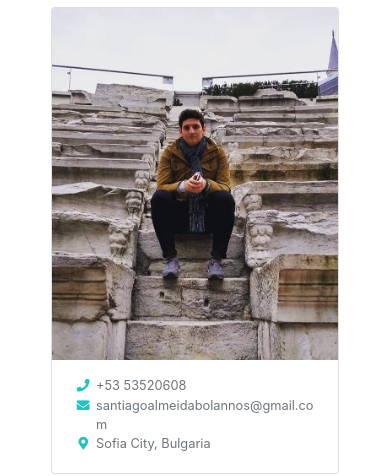
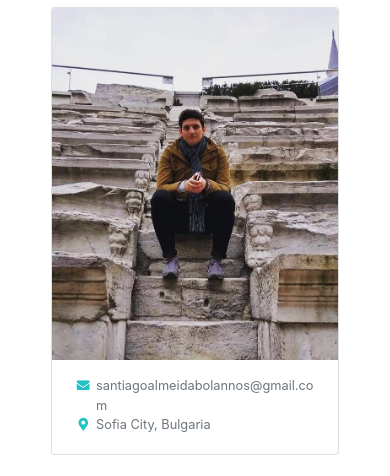
Before and after one commit to santiagoalmeidabolannos/santiagoalmeidabolannos.github.io, a plain HTML site: page index.html in a window 390 px wide. Shown: the part 174-650 px from the top of the page. Drawn offline with Linux system fonts and the light colour scheme.

Commit message:
remove phone

```diff
--- a/index.html
+++ b/index.html
@@ -84,7 +84,6 @@
               </div>
               <div class="text-muted text-left p-1 pr-3 pt-3">
                 <ul class="fa-ul">
-                  <li><i class="fa-li fa fa-phone"></i>  +53 53520608</li>
                   <li><i class="fa-li fa fa-envelope"></i>  santiagoalmeidabolannos@gmail.com</li>
                   <li><i class="fa-li fa fa-map-marker-alt"></i> Sofia City, Bulgaria </li>
                 </ul>
```
